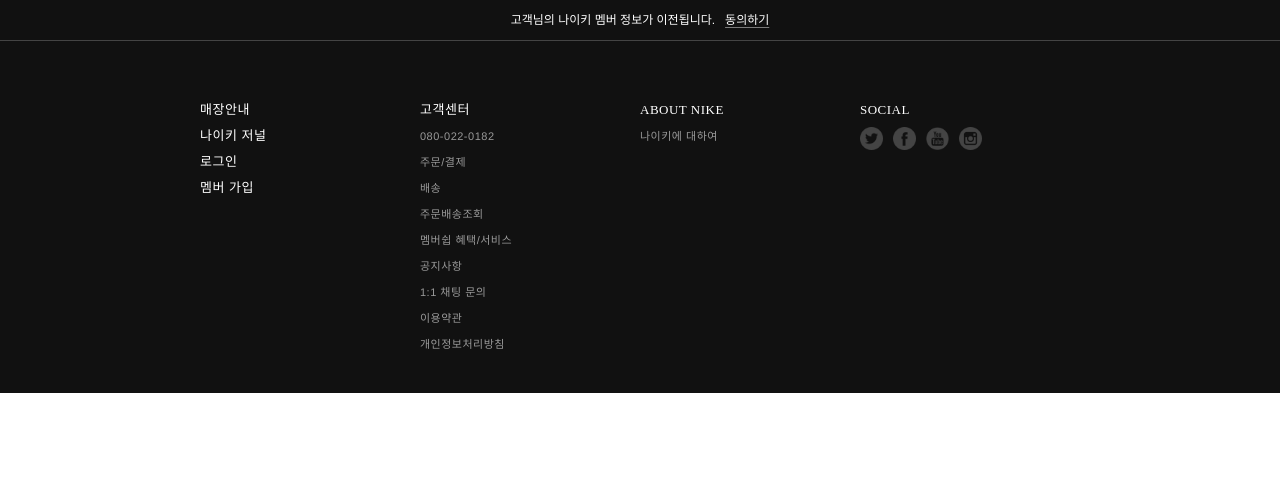
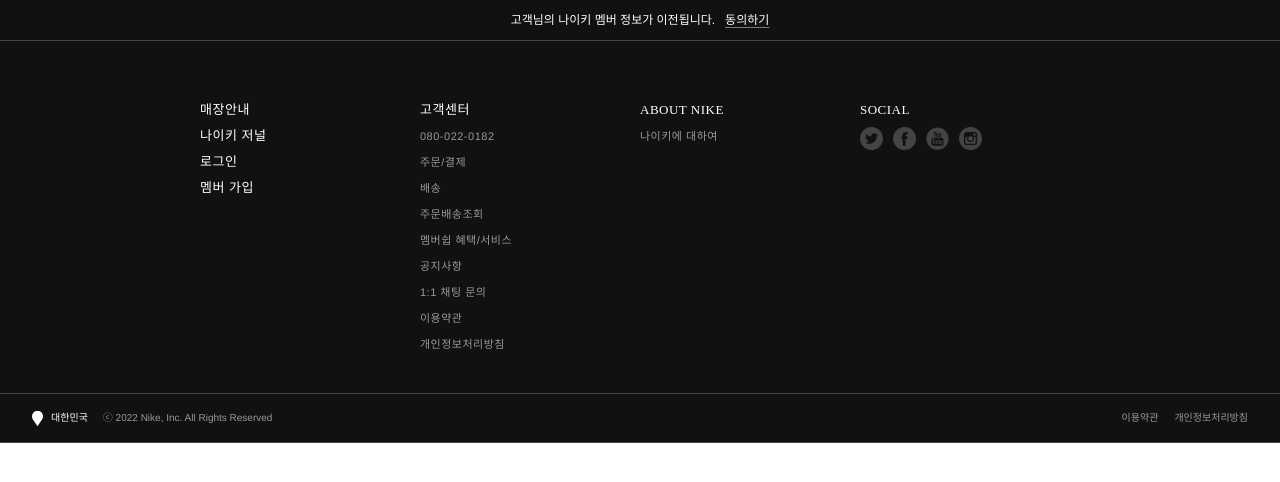
Before and after one commit to ShinSeokki/Nike-clone, a React (Create React App) app: page / in a window 1280 px wide. Shown: the top 482 px of the page. Built offline with nearby package versions, Linux system fonts and the light colour scheme; the HTML template or start-up script is replaced by a standard one.

Commit message:
ADD :: added footer-copy

```diff
--- a/src/components/Footer/Footer.css
+++ b/src/components/Footer/Footer.css
@@ -66,7 +66,7 @@
    flex-direction: row;
 }
 
-.footer-contents .footer-nav a:hover{
+.footer-contents .footer-nav a:hover {
    color: #fff;
 }
 
@@ -117,11 +117,61 @@
    color: #fff;
 }
 
-.footer-contents .footer-nav .company-follow .footer-sns a{
+.footer-contents .footer-nav .company-follow .footer-sns a {
    margin-right: 10px;
 }
 
-.footer-contents .footer-nav .company-follow img{
+.footer-contents .footer-nav .company-follow img {
    height: 23px;
    width: 23px;
 }
+
+.footer-contents .footer-copy {
+   border-top: 1px solid #444;
+   border-bottom: 1px solid #444;
+   font-size: 10px;
+   padding: 15px 32px;
+}
+
+.uk-clearfix:before {
+   content: '';
+   display: table-cell;
+}
+
+.uk-clearfix::after {
+   content: '';
+   display: table;
+   clear: both;
+}
+
+[class*='uk-float-'] {
+   max-width: 100%;
+}
+
+.uk-float-left {
+   float: left;
+}
+
+.uk-float-right {
+   float: right;
+}
+
+.footer-contents .footer-copy .ns-pin {
+   vertical-align: middle;
+}
+
+.footer-contents .footer-copy .ns-pin img {
+   height: 15px;
+   vertical-align: middle;
+}
+
+.footer-contents .footer-copy .country-pin-label {
+   color: #fff;
+   padding-left: 8px;
+   padding-right: 15px;
+}
+
+.footer-contents .footer-copy .menu-term>a {
+   padding-left: 16px;
+   color: #999;
+}
--- a/src/components/Footer/Footer.js
+++ b/src/components/Footer/Footer.js
@@ -8,6 +8,7 @@
 import instagram_hover from "../image/instagram_hover.png";
 import youtube from "../image/youtube.png";
 import youtube_hover from "../image/youtube_hover.png";
+import location_pin from "../image/location_pin.png";
 
 function Footer(props) {
    const [isTwitterHovering, setIsTwitterHovering] = useState(0);
@@ -130,7 +131,23 @@
                </dl>
             </div>
          </div>
-         <div className="footer-copy"></div>
+         <div className="footer-copy">
+            <div className="uk-clearfix">
+               <div className="uk-float-left">
+                  <a>
+                     <span className="ns-pin">
+                        <img src={location_pin} />
+                     </span>
+                     <span className="country-pin-label">대한민국</span>
+                  </a>
+                  ⓒ 2022 Nike, Inc. All Rights Reserved
+               </div>
+               <div className="uk-float-right menu-term">
+                  <a>이용약관</a>
+                  <a>개인정보처리방침</a>
+               </div>
+            </div>
+         </div>
          <div className="footer-info"></div>
       </div>
    );
```
Also changed, not shown: src/components/image/location_pin.png (added).
